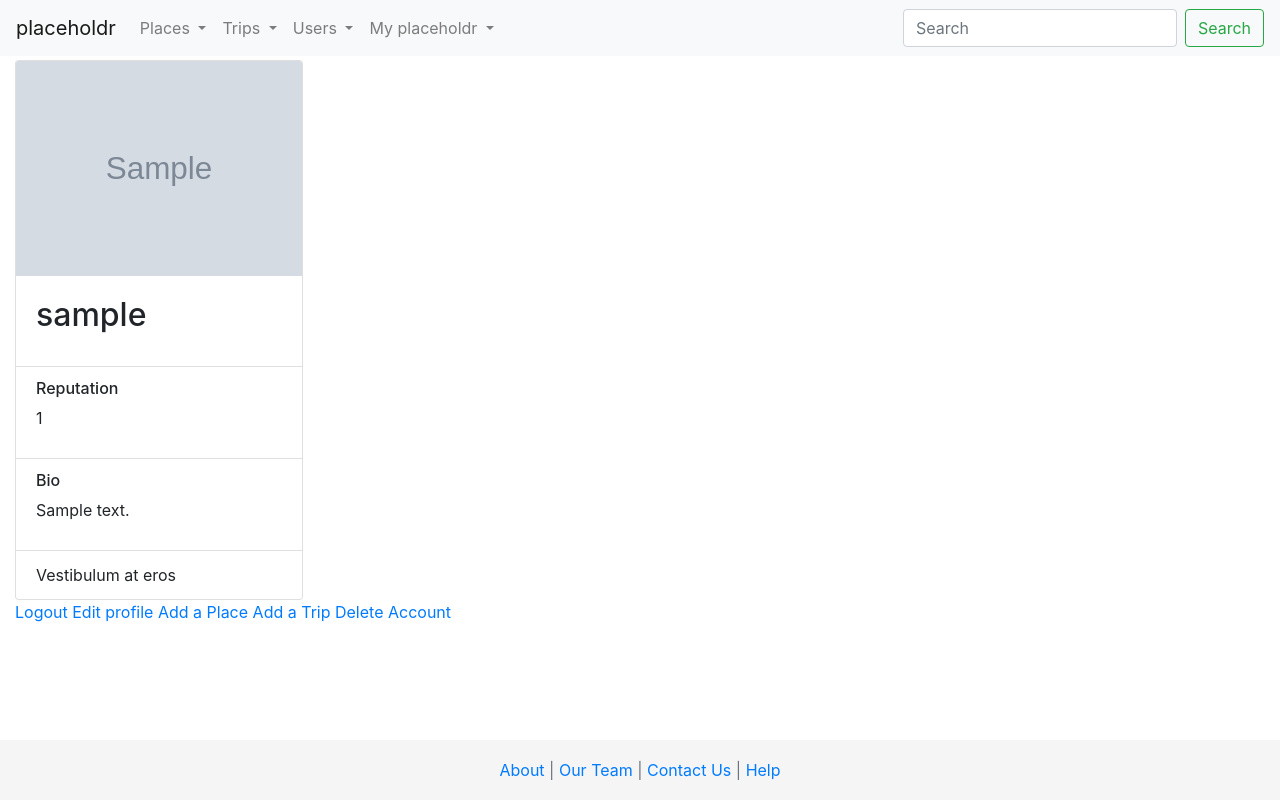
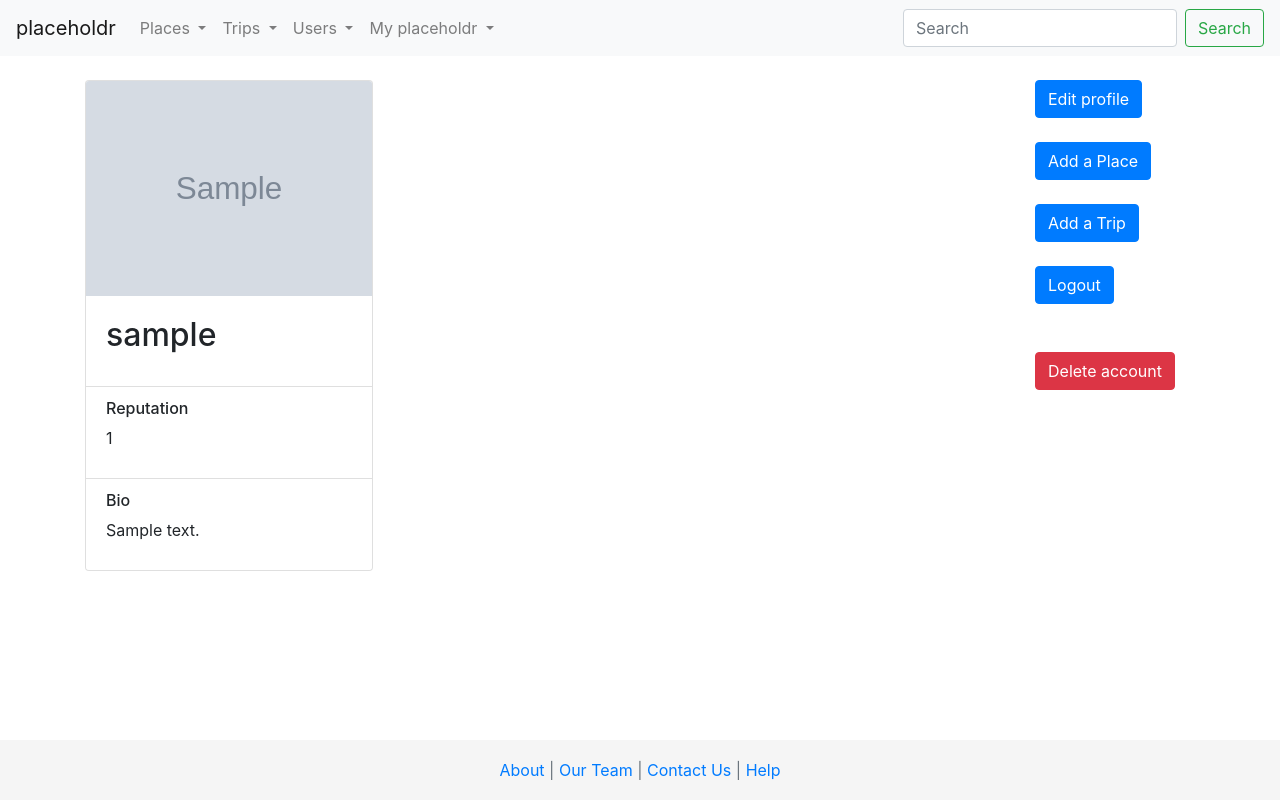
Before and after one commit to WADPlaceholdr/Placeholdr, a Django app: page /placeholdr/account/ in a window 1280 px wide. Run offline with Django 3.2, Linux system fonts and the light colour scheme; a user stored in the database is signed in; tables that the repository leaves empty hold one stand-in row (values such as "Sample post"); grey boxes marked "Sample" are stand-in pictures; some libraries are stand-ins or nearby versions.

Commit message:
work on account page

```diff
--- a/static/styles/style.css
+++ b/static/styles/style.css
@@ -4,7 +4,7 @@ html {
 
 body {
 	position: relative;
-	padding-top: 60px;
+	padding-top: 80px;
 	padding-bottom: 70px;
 	min-height: 100%;
 }
--- a/templates/placeholdr/account.html
+++ b/templates/placeholdr/account.html
@@ -6,7 +6,9 @@
 {% endblock %}
 
 {% block body_block %}
-	<div class="container-fluid">
+	<div class="container">
+		<div class="row">
+			<div class="col">
 				<div class="card" style="width: 18rem;">
 					{% if userProfile.picture %}
 						<img class="card-img-top"src="{{ MEDIA_URL }}{{ userProfile.picture }}" alt="Card image cap">
@@ -31,16 +33,16 @@
 								<p>no Bio</p>
 							{% endif %}
 						</li>
-				<li class="list-group-item">Vestibulum at eros</li>
 					</ul>
 				</div>
 			</div>
-	<div class="container-fluid">
-		<!-- this div contains actions the user can do whilst logged in  -->
-		<a href="{% url 'logout' %}">Logout</a>
-		<a href="">Edit profile</a>
-		<a href="">Add a Place</a>
-		<a href="">Add a Trip</a>
-		<a href="">Delete Account</a>
+			<div class="col col-lg-2">
+				<button type="button" class="btn btn-primary" href="">Edit profile</button><br><br>
+				<button type="button" class="btn btn-primary" href="">Add a Place</button><br><br>
+				<button type="button" class="btn btn-primary" href="">Add a Trip</button><br><br>
+				<button type="button" class="btn btn-primary" href="{% url 'logout' %}">Logout</button><br><br><br>
+				<button type="button" class="btn btn-danger" href="">Delete account</button>
+			</div>
+		</div>
 	</div>
 {% endblock %}
```
Lines whose indentation alone changed are shown as unchanged.
